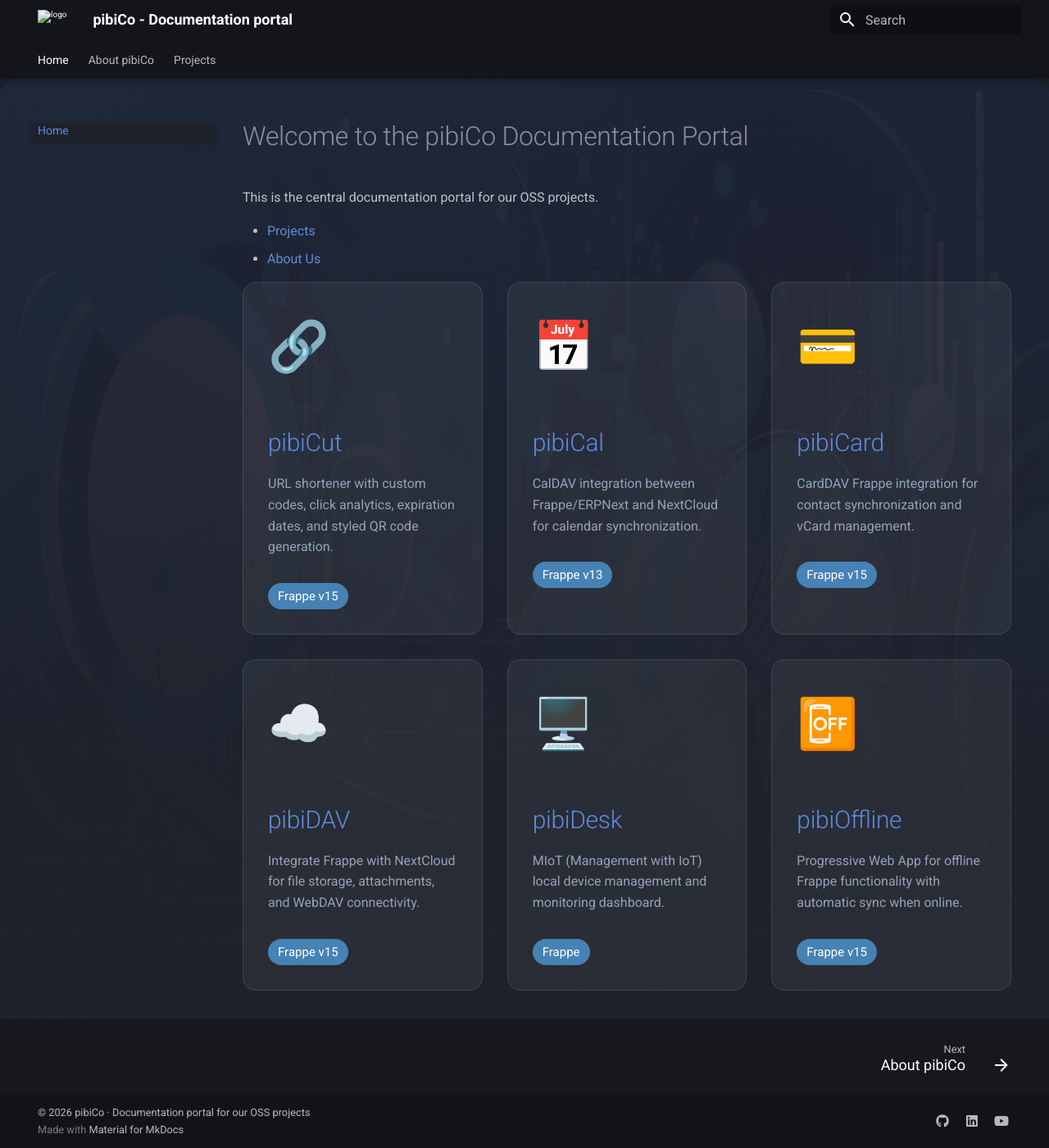
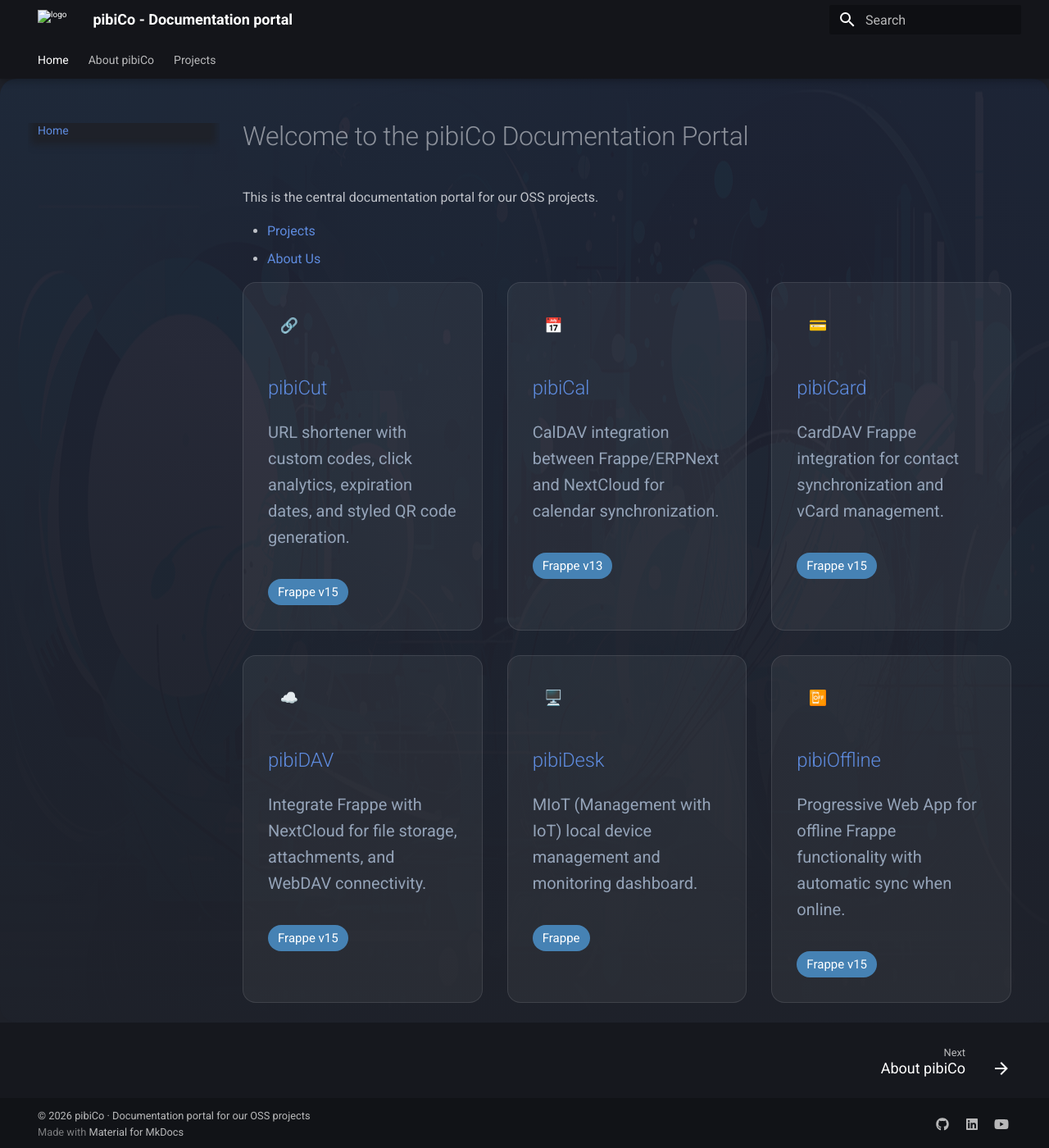
Before and after one commit to pibico/portal, an MkDocs documentation site: the page built from docs/index.md, in a window 1280 px wide and 1400 px high. Shown: the whole window at 82% size. Built offline with MkDocs 1.6.1 and Material for MkDocs 9.7.7, drawn with Linux system fonts in a browser that asks for light colours.

Commit message:
modified:   docs/stylesheets/extra.css 	modified:   site/index.html 	modified:   site/search/search_index.json 	modified:   site/sitemap.xml 	modified:   site/sitemap.xml.gz 	modified:   site/stylesheets/extra.css

```diff
--- a/docs/stylesheets/extra.css
+++ b/docs/stylesheets/extra.css
@@ -29,9 +29,9 @@
     background: rgba(255,255,255,0.1);
     border-color: #4682B4;
 }
-.icon { font-size: 3rem; margin-bottom: 20px; }
-.card h2 { font-size: 1.5rem; margin-bottom: 10px; }
-.card p { color: #94a3b8; line-height: 1.6; }
+.card .icon { font-size: clamp(0.75rem, 2vw, 0.9rem); padding: 0.4em 0.8em; }
+.card h2 { font-size: clamp(0.9rem, 2.5vw, 1.2rem); }
+.card p { color: #94a3b8; font-size: clamp(0.75rem, 2vw, 1rem); }
 .badge {
     display: inline-block;
     background: #4682B4;
```
Also changed, not shown: site/index.html, site/search/search_index.json, site/sitemap.xml, site/stylesheets/extra.css, 1 other file.
